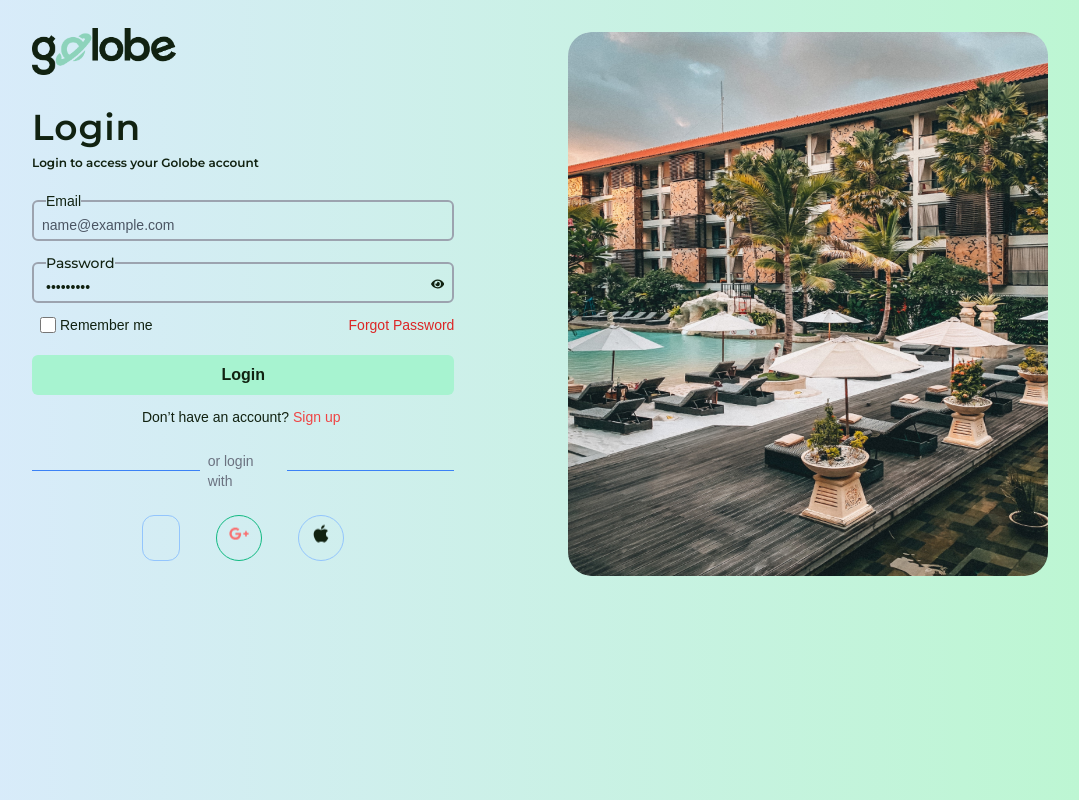
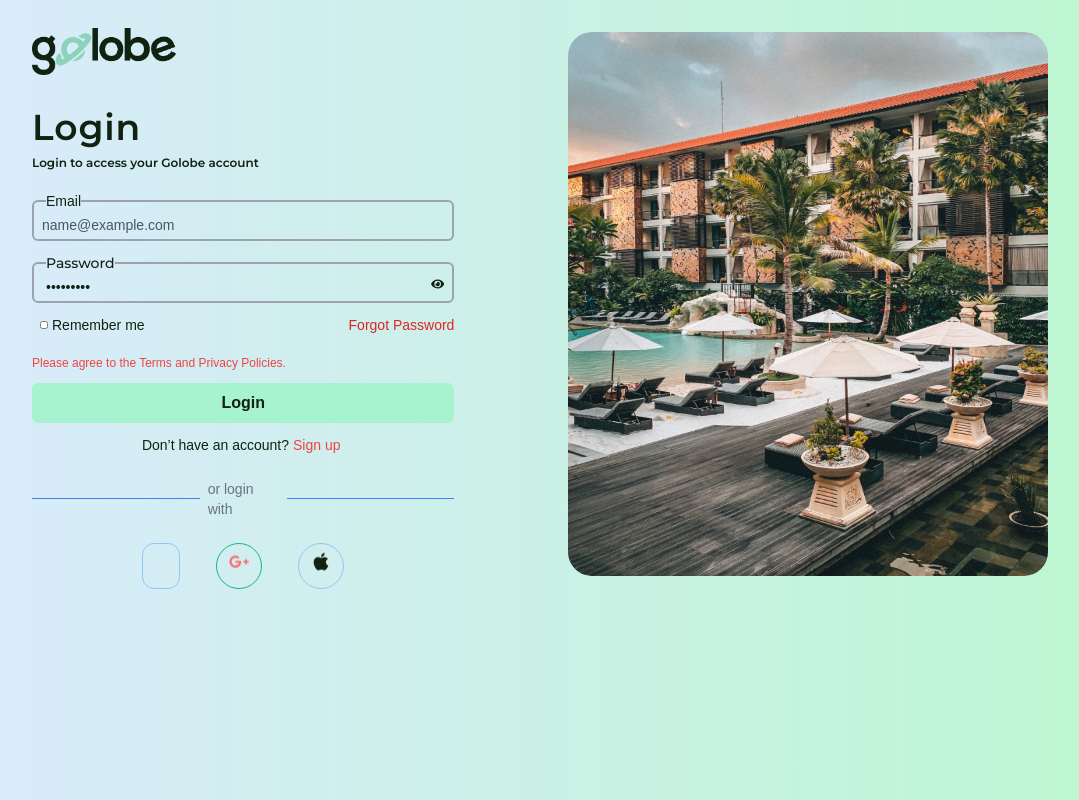
Before and after one commit to Heritagify/Travelling-Website, a React (Vite) app: page /login in a window 1280 px wide. Both pictures are taken after typing "name@example.com", "Sample123" into the empty fields and a click on the button "Login". Shown: the whole page, without its empty margins (120-1199 px from the left). Built offline with nearby package versions, Linux system fonts and the light colour scheme; some icons are missing; a web font is replaced by a local one.

Commit message:
database

```diff
--- a/src/Login.jsx
+++ b/src/Login.jsx
@@ -10,12 +10,16 @@ import { Link, useNavigate } from "react-router-dom";
 import SkeletonLoader from "./components/SkeletonLoader";
 import { useFormik } from "formik";
 import * as Yup from "yup";
+import Axios from "axios";
+
 
 const Login = () => {
   const [showPassword, setShowPassword] = useState(false);
   const [isLoading, setIsLoading] = useState(true);
 
   const navigate = useNavigate();
+
+
 
   const validationSchema = Yup.object({
     email: Yup.string()
@@ -24,17 +28,37 @@ const Login = () => {
     password: Yup.string()
       .min(8, "Password must be at least 8 characters")
       .required("Password is required"),
+      agreeCheckbox: Yup.boolean().oneOf(
+        [true],
+        "Please agree to the Terms and Privacy Policies."
+      ),
   });
 
   const formik = useFormik({
     initialValues: {
       email: "",
       password: "",
+      agreeCheckbox: false,
     },
     validationSchema,
     onSubmit: (values) => {
       // Handle form submission
       console.log("Form values:", values);
+      Axios.post("http://localhost:3000/auth/login", {
+        email: values.email,
+        password: values.password,
+      })
+        .then((response) => {
+          if (response.data.status) {
+            navigate('/home');
+          } else {
+            // setError("Invalid username or password");
+          }
+        })
+        .catch((err) => {
+          console.log(err);
+          // setError("An error occurred. Please try again later.");
+        });
       // Perform any necessary actions, such as authentication or API calls
     },
   });
@@ -51,10 +75,6 @@ const Login = () => {
 
     fetchData();
   }, []);
-
-  const handleSubmit = (e) => {
-    e.preventDefault();
-  };
 
   return (
     <div className="px-3 lg:px-28 py-2 h-screen bg-gradient-to-r from-blue-100 to-green-200 ">
@@ -102,7 +122,7 @@ const Login = () => {
                 />
               </fieldset>
                 {formik.touched.email && formik.errors.email ? (
-                  <div className="text-red-600 font-medium md:text-xs border-2 border-red-600">{formik.errors.email}</div>
+                  <div className="text-red-600 font-medium text-lg md:text-xs font-serif">{formik.errors.email}</div>
                 ) : null}
 
               <fieldset className="flex py-2 md:py-4 lg:py-1 border-2 border-gray-400 rounded-md">
@@ -135,7 +155,7 @@ const Login = () => {
               </fieldset>
 
               {formik.touched.password && formik.errors.password ? (
-                    <div className="text-red-500 text-xs">{formik.errors.password}</div>
+                    <div className="text-red-500 font-medium text-lg md:text-xs font-serif">{formik.errors.password}</div>
                   ) : null}
 
 
@@ -144,7 +164,12 @@ const Login = () => {
                 <div className="flex space-x-1 pl-2 text-2xl lg:text-sm">
                   <input
                     type="checkbox"
-                    className="w-5 md:w-6 lg:w-4 cursor-pointer"
+                    className={` bg-transparent w-4 md:w-2 text-gray-800 outline-none ${
+                      formik.touched.agreeCheckbox && formik.errors.agreeCheckbox
+                        ? "border-red-500"
+                        : ""
+                    }`}
+                    {...formik.getFieldProps("agreeCheckbox")}
                   />
                   <p className="text-xl lg:text-sm">Remember me</p>
                 </div>
@@ -154,6 +179,13 @@ const Login = () => {
                   </p>
                 </Link>
               </div>
+
+              {formik.touched.agreeCheckbox && formik.errors.agreeCheckbox && (
+              <p className="text-xs text-red-500">
+                {formik.errors.agreeCheckbox}
+              </p>
+            )}
+
               <button
                 type="submit"
                 className="w-full mt-7 py-2 rounded-md font-semibold bg-emerald-200"
```
